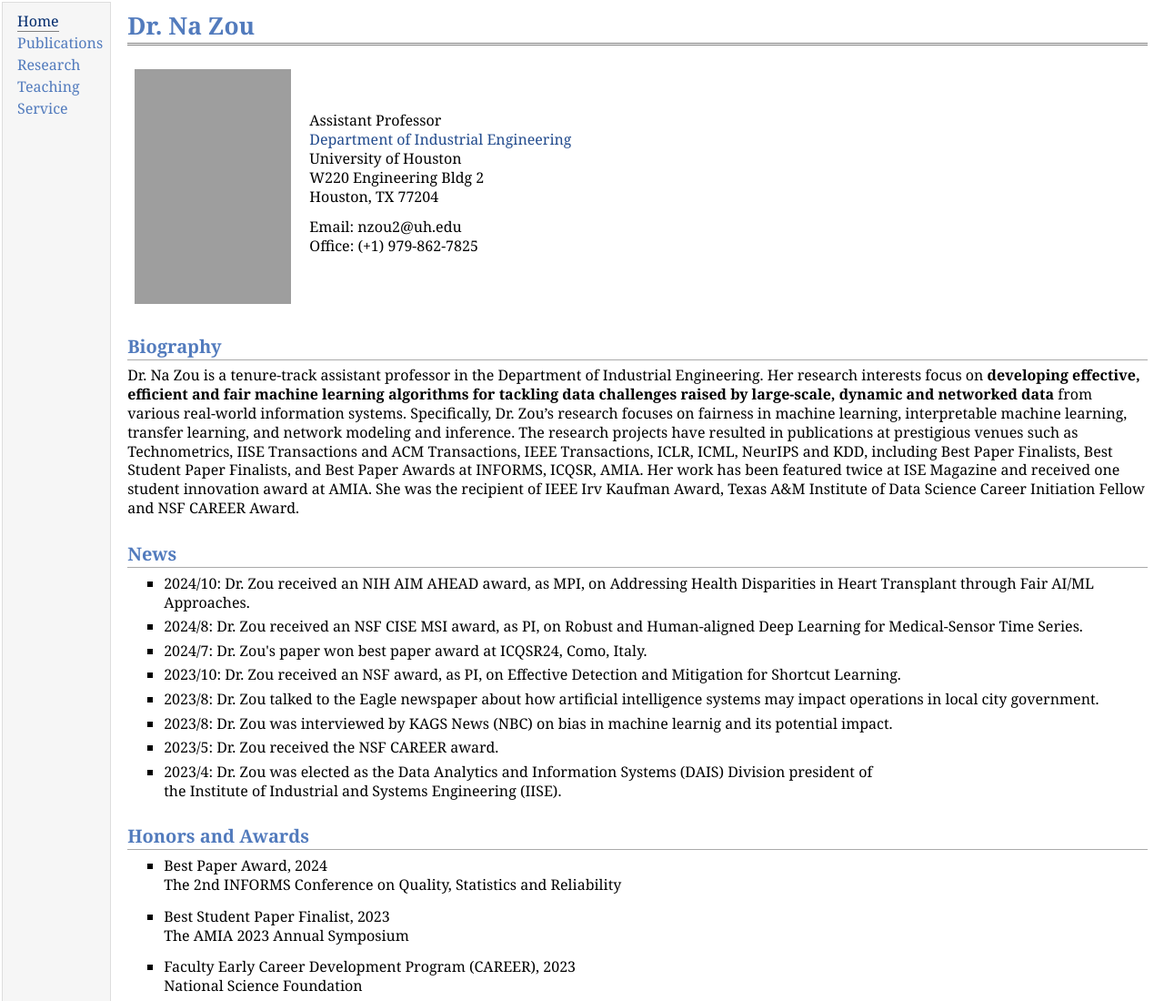
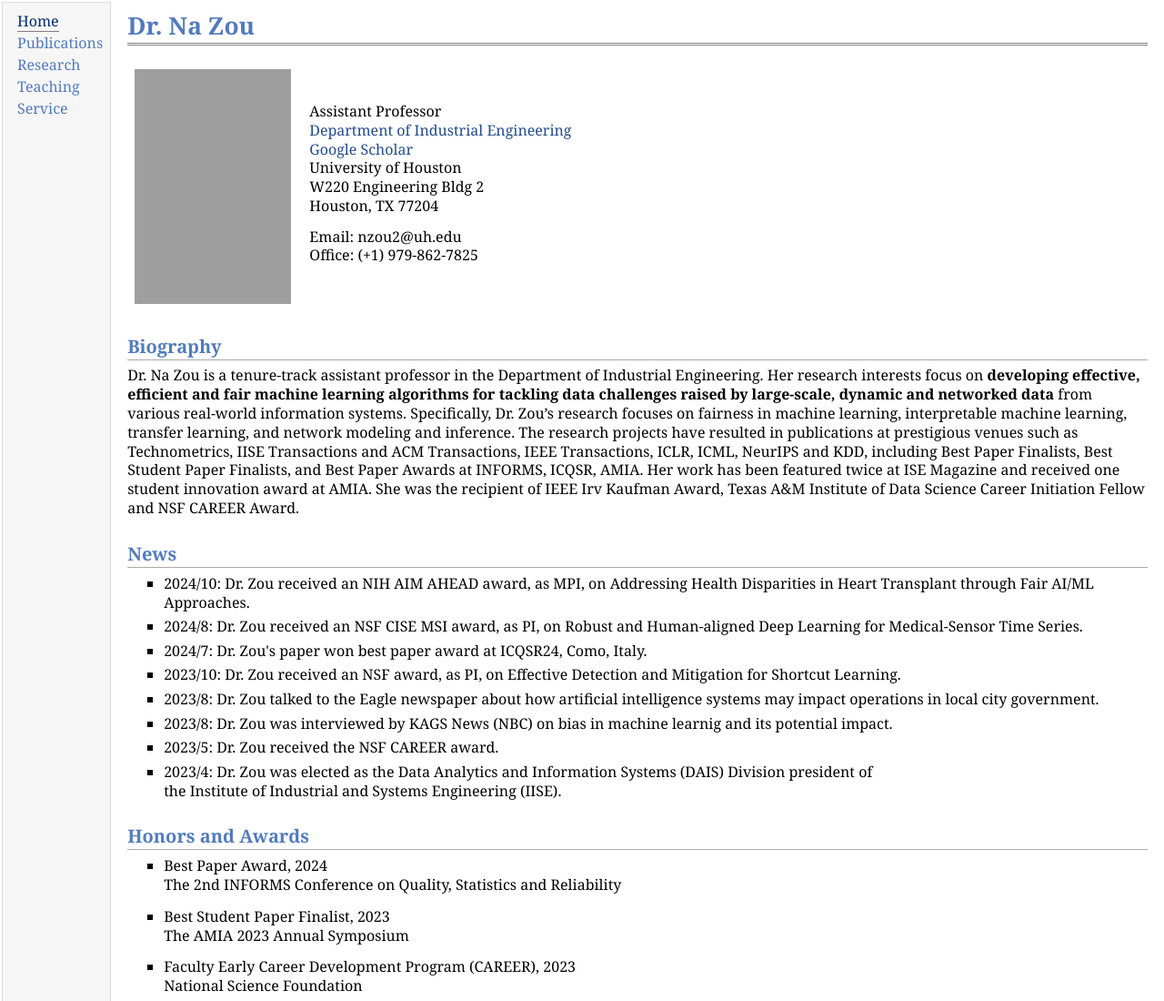
Before and after one commit to nzou1/nzou1.github.io, a plain HTML site: page index.html in a window 1280 px wide. Shown: the top 1100 px of the page at 91% size. Drawn offline with Linux system fonts and the light colour scheme; grey boxes are pictures that could not be loaded.

Commit message:
Add files via upload

```diff
--- a/index.html
+++ b/index.html
@@ -27,6 +27,7 @@
 <img src="na-zou-profile.jpg" alt="Dr.Zou Profile Picture" width="172px" height="258px" />&nbsp;</td>
 <td align="left"><p>Assistant Professor<br />
 <a href="https://www.ie.uh.edu/faculty/zou-na">Department of Industrial Engineering</a> <br />
+<a href="https://scholar.google.com/citations?user=08EfiuoAAAAJ&hl=en"> Google Scholar </a> <br />
 University of Houston <br />
 <!--Texas A&amp;M University (TAMU) <br />-->
 
```
